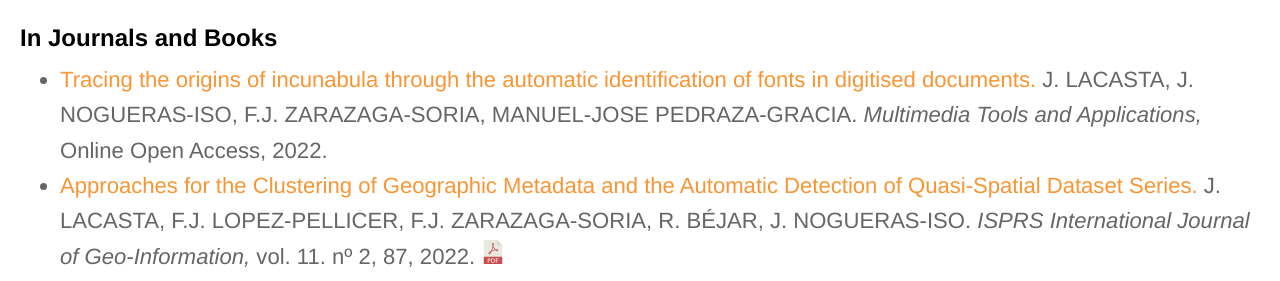
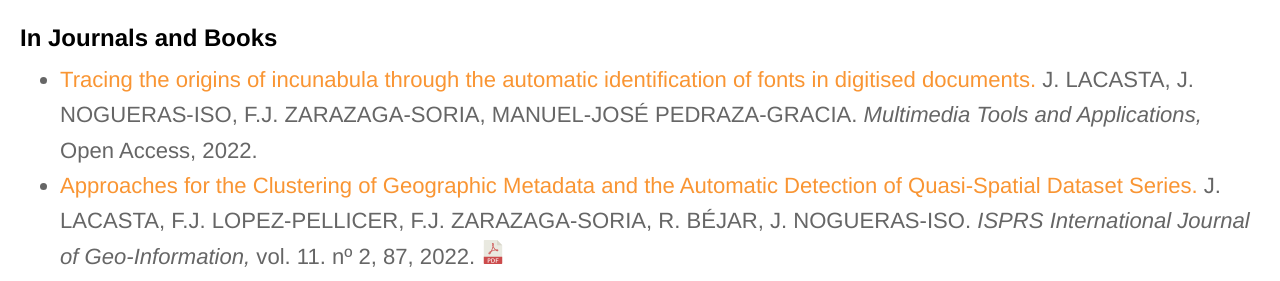
Before and after one commit to IAAA-Lab/IAAA-Lab.github.io, a Jekyll site: the page built from _staff/jlacasta.md, in a window 1280 px wide and 900 px high, scrolled down 708 px. Shown: the part 193-474 px from the top of the window. Built offline with Jekyll 4.4.1, drawn with Linux system fonts in a browser that asks for light colours.

Commit message:
incunabula

```diff
--- a/_data/papers.yml
+++ b/_data/papers.yml
@@ -4,9 +4,9 @@
 # -------------------
 - title: "Tracing the origins of incunabula through the automatic identification of fonts in digitised documents"
   url: https://link.springer.com/article/10.1007/s11042-022-13108-3
-  authors: J. LACASTA, J. NOGUERAS-ISO,  F.J. ZARAZAGA-SORIA, MANUEL-JOSE PEDRAZA-GRACIA
+  authors: J. LACASTA, J. NOGUERAS-ISO,  F.J. ZARAZAGA-SORIA, MANUEL-JOSÉ PEDRAZA-GRACIA
   publication: "Multimedia Tools and Applications"
-  publication_detail: "Online Open Access"
+  publication_detail: "Open Access"
   year: 2022
   doi: 10.1007/s11042-022-13108-3
 # -------------------
```
